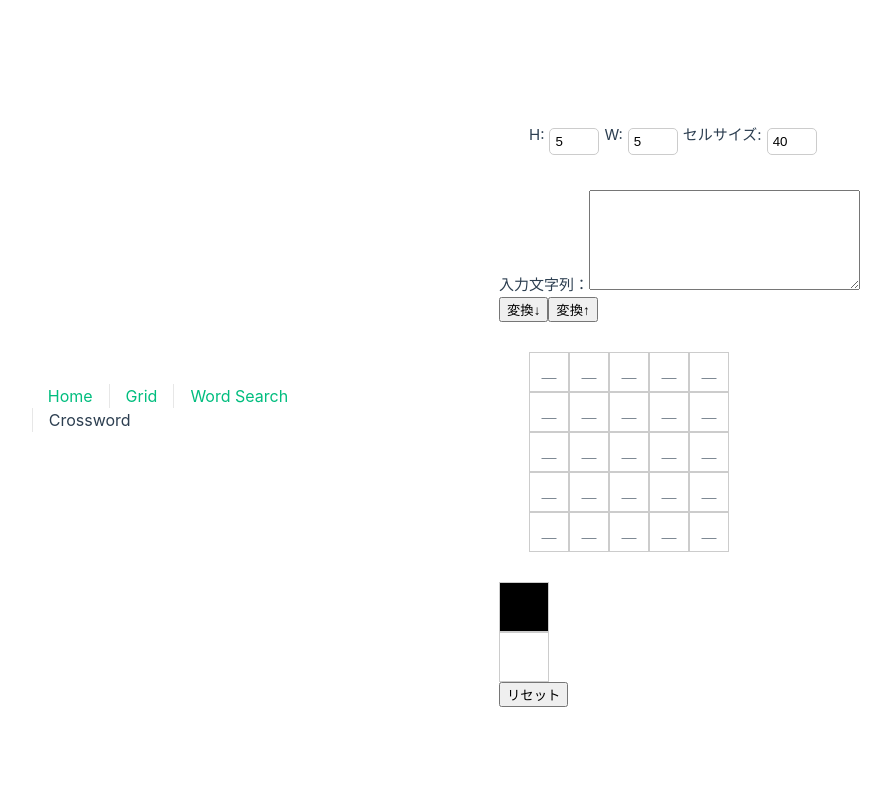
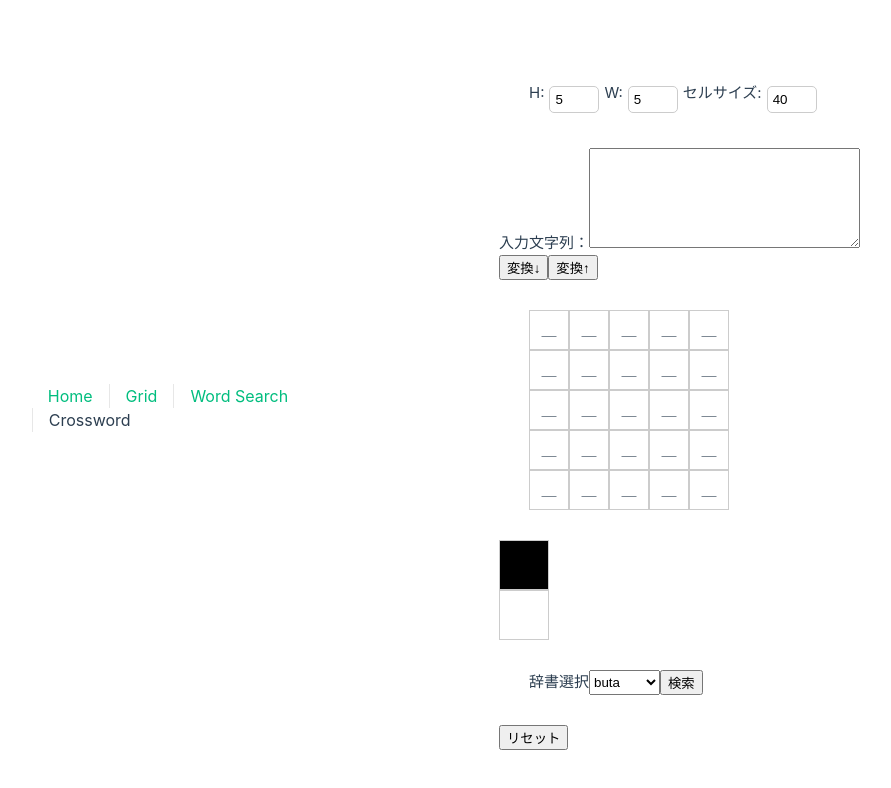
Before and after one commit to Kaki256/grid, a Vue app: page /crossword in a window 1280 px wide. Shown: the top 788 px of the page, without its empty margins (141-1032 px from the left). Built offline with nearby package versions, Linux system fonts and the light colour scheme.

Commit message:
検索処理を実装開始

```diff
--- a/src/views/CrosswordView.vue
+++ b/src/views/CrosswordView.vue
@@ -23,6 +23,96 @@ watch(inputString, (newValue) => {
   const newFieldStrings = newValue.split('\n').map((line) => line.split(''))
   fieldStrings.value = newFieldStrings
 })
+
+const isLoading = ref(false)
+
+const dictNames = ['buta', 'eigo', 'illust1_3', 'ippan']
+const selectedDict = ref(dictNames[0])
+watch(selectedDict, () => {
+  sessionStorage.setItem('Crossword_selectedDict', selectedDict.value)
+})
+const dict = ref<string[]>([])
+
+const loadDict = async () => {
+  const response = await fetch(`/src/assets/dictionaries/${selectedDict.value}.txt`)
+  const text = await response.text()
+  dict.value = text.split('\n')
+}
+
+interface Slot {
+  x: number
+  y: number
+  direction: 'horizontal' | 'vertical'
+  length: number
+  word: string
+}
+
+const search = async () => {
+  isLoading.value = true
+  await loadDict()
+  // expandedField.value は field.value の周りに１マスずつ黒マス '＊' を追加したもの
+  const expandedField = Array.from({ length: H.value + 2 }, () =>
+    Array.from({ length: W.value + 2 }, () => '＊')
+  )
+  for (let i = 0; i < H.value; i++) {
+    for (let j = 0; j < W.value; j++) {
+      if (field.value[i][j] === 'white') {
+        expandedField[i + 1][j + 1] = '＿'
+      } else if (field.value[i][j] === 'black') {
+        expandedField[i + 1][j + 1] = '＊'
+      } else {
+        expandedField[i + 1][j + 1] = field.value[i][j]
+      }
+    }
+  }
+  console.log(expandedField)
+
+  // 単語になっている必要のあるスロットを列挙
+  const slots: Slot[] = []
+  for (let i = 1; i <= H.value; i++) {
+    for (let j = 1; j <= W.value; j++) {
+      if (expandedField[i][j] !== '＊') {
+        // 横方向
+        if (expandedField[i][j - 1] === '＊' && expandedField[i][j + 1] !== '＊') {
+          let length = 1, tempWord = expandedField[i][j]
+          while (expandedField[i][j + length] !== '＊') {
+            tempWord += expandedField[i][j + length]
+            length++
+          }
+          slots.push({
+            x: j,
+            y: i,
+            direction: 'horizontal',
+            length: length,
+            word: tempWord
+          })
+        }
+        // 縦方向
+        if (expandedField[i - 1][j] === '＊' && expandedField[i + 1][j] !== '＊') {
+          let length = 1, tempWord = expandedField[i][j]
+          while (expandedField[i + length][j] !== '＊') {
+            tempWord += expandedField[i + length][j]
+            length++
+          }
+          slots.push({
+            x: j,
+            y: i,
+            direction: 'vertical',
+            length: length,
+            word: tempWord
+          })
+        }
+      }
+    }
+  }
+
+  console.log(slots)
+
+  // TODO: 単語になっている必要のあるスロットに対して検索
+
+
+  isLoading.value = false
+}
 
 // H, W が 変更されるたびに実行される
 watch([H, W], () => {
@@ -168,7 +258,6 @@ const fieldToString = () => {
     .replace(/black/g, '＊')
     .replace(/white/g, '＿')
 }
-
 </script>
 
 <template>
@@ -224,6 +313,13 @@ const fieldToString = () => {
         <CellLook :cellSize="50" :color="color" @click="selectedColor = color" />
       </div>
     </div>
+    <div class="control">
+      <label for="selectedDict">辞書選択</label>
+      <select id="selectedDict" v-model="selectedDict">
+        <option v-for="name in dictNames" :key="name" :value="name">{{ name }}</option>
+      </select>
+      <button @click="search">検索</button>
+    </div>
     <div class="debug">
       <button @click="reset()">リセット</button>
     </div>
```
